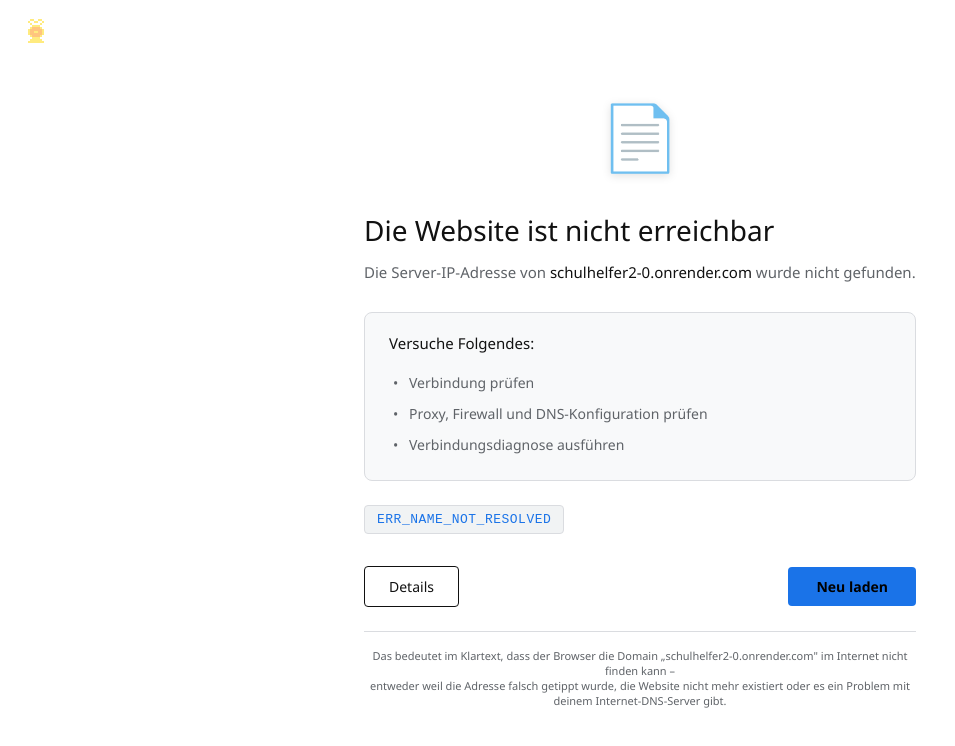
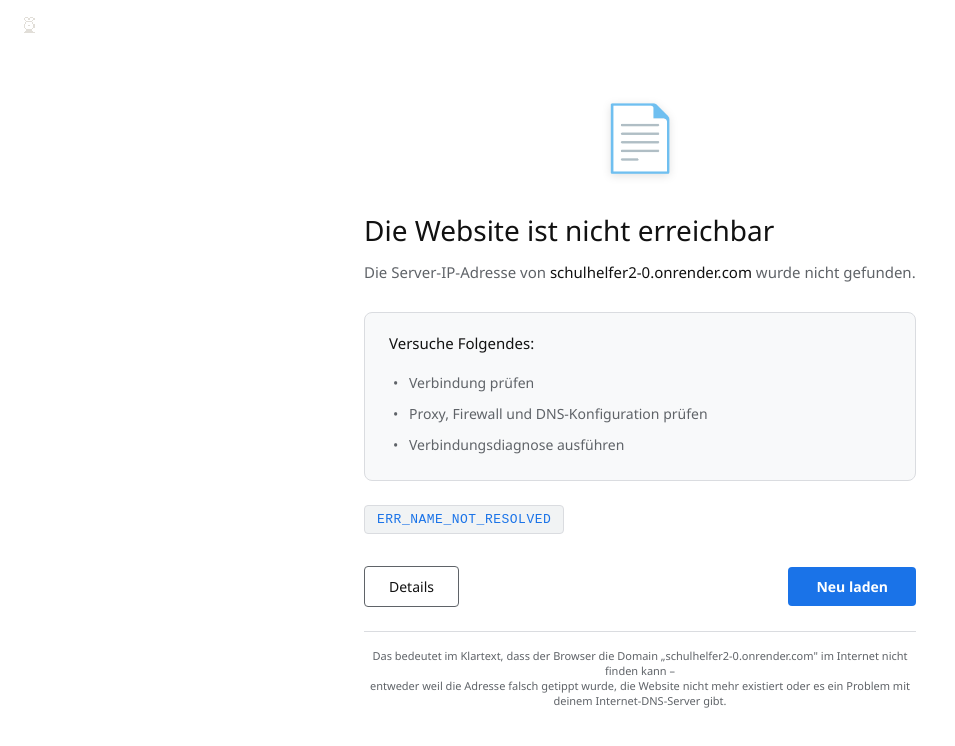
Before and after one commit to Ju3060TI/Moerser-Karl-GX-Browser-Website, a plain HTML site: page index.html in a window 1280 px wide. Shown: the whole page, without its empty margins (0-955 px from the left). Drawn offline with Linux system fonts and the light colour scheme.

Commit message:
Update index.html

```diff
--- a/index.html
+++ b/index.html
@@ -6,7 +6,7 @@
     <title>schulhelfer2-0.onrender.com | Website nicht erreichbar</title>
     <style>
         :root {
-            color-scheme: light dark;
+            /* Light Mode */
             --bg-color: #ffffff;
             --text-primary: #111111;
             --text-secondary: #5f6368;
@@ -14,21 +14,24 @@
             --box-bg: #f8f9fa;
             --border-color: #dadce0;
             --code-bg: #f1f3f4;
-            --hover-bg: rgba(0,0,0,.05);
-            --shadow: rgba(0,0,0,.12);
+            --hover-bg: rgba(0,0,0,0.05);
+            --shadow: rgba(0,0,0,0.12);
+            --pixel-face-color: #d5d0c8;
         }
 
         @media (prefers-color-scheme: dark) {
             :root {
+                /* Dark Mode */
                 --bg-color: #1a1a1a;
-                --text-primary: #ffffff;
-                --text-secondary: #b0b0b0;
-                --text-link: #4a9eff;
+                --text-primary: #e0e0e0;
+                --text-secondary: #9a9a9a;
+                --text-link: #6db3ff;
                 --box-bg: #252525;
                 --border-color: #3a3a3a;
-                --code-bg: #2a2a2a;
-                --hover-bg: rgba(255,255,255,.08);
-                --shadow: rgba(255,255,255,.08);
+                --code-bg: #2d2d2d;
+                --hover-bg: rgba(255,255,255,0.05);
+                --shadow: rgba(0,0,0,0.3);
+                --pixel-face-color: #2a2a2a;
             }
         }
 
@@ -44,7 +47,6 @@
             color: var(--text-primary);
             padding: 20px;
             position: relative;
-            cursor: default;
         }
 
         .error-container {
@@ -53,8 +55,14 @@
             padding: 24px;
         }
 
-        .icon-area { margin-bottom: 32px; text-align: center; }
-        .page-icon { font-size: 64px; filter: drop-shadow(0 2px 4px var(--shadow)); }
+        .icon-area {
+            margin-bottom: 32px;
+            text-align: center;
+        }
+        .page-icon {
+            font-size: 64px;
+            filter: drop-shadow(0 2px 4px var(--shadow));
+        }
 
         .error-title {
             font-size: 28px;
@@ -69,7 +77,10 @@
             margin-bottom: 28px;
             line-height: 1.5;
         }
-        .error-subtext strong { color: var(--text-primary); font-weight: 500; }
+        .error-subtext strong {
+            color: var(--text-primary);
+            font-weight: 500;
+        }
 
         .suggestions-box {
             background: var(--box-bg);
@@ -84,7 +95,10 @@
             color: var(--text-primary);
             margin-bottom: 14px;
         }
-        .suggestions-list { list-style: none; padding: 0; }
+        .suggestions-list {
+            list-style: none;
+            padding: 0;
+        }
         .suggestions-list li {
             color: var(--text-secondary);
             font-size: 14px;
@@ -98,7 +112,9 @@
             color: var(--text-secondary);
         }
 
-        .error-code-section { margin-bottom: 32px; }
+        .error-code-section {
+            margin-bottom: 32px;
+        }
         .error-code {
             font-family: 'Courier New', monospace;
             font-size: 13px;
@@ -111,6 +127,45 @@
             border: 1px solid var(--border-color);
         }
 
+        .buttons-container {
+            display: flex;
+            justify-content: space-between;
+            align-items: center;
+            margin-top: 16px;
+            gap: 16px;
+        }
+        .btn-details {
+            background: transparent;
+            border: 1px solid var(--text-secondary);
+            color: var(--text-primary);
+            padding: 10px 24px;
+            font-size: 14px;
+            font-weight: 500;
+            border-radius: 4px;
+            cursor: pointer;
+            transition: all 0.2s;
+            font-family: inherit;
+        }
+        .btn-details:hover {
+            background: var(--hover-bg);
+        }
+        .btn-reload {
+            background: var(--text-link);
+            border: none;
+            color: #fff;
+            padding: 10px 28px;
+            font-size: 14px;
+            font-weight: 600;
+            border-radius: 4px;
+            cursor: pointer;
+            transition: all 0.2s;
+            font-family: inherit;
+        }
+        .btn-reload:hover {
+            filter: brightness(1.15);
+            transform: scale(1.02);
+        }
+
         .dns-explanation {
             margin-top: 24px;
             font-size: 11px;
@@ -120,57 +175,25 @@
             padding-top: 16px;
         }
 
-        .buttons-container {
-            display: flex;
-            justify-content: space-between;
-            align-items: center;
-            margin-top: 16px;
-            gap: 16px;
-        }
-        .btn-details {
-            background: transparent;
-            border: 1px solid var(--text-primary);
-            color: var(--text-primary);
-            padding: 10px 24px;
-            font-size: 14px;
-            font-weight: 500;
-            border-radius: 4px;
-            cursor: pointer;
-            transition: all .2s;
-            font-family: inherit;
-        }
-        .btn-details:hover { background: var(--hover-bg); }
-        .btn-reload {
-            background: var(--text-link);
-            border: none;
-            color: #000;
-            padding: 10px 28px;
-            font-size: 14px;
-            font-weight: 600;
-            border-radius: 4px;
-            cursor: pointer;
-            transition: all .2s;
-            font-family: inherit;
-        }
-        .btn-reload:hover { filter: brightness(1.1); transform: scale(1.02); }
-
         /* ===== PIXEL-GESICHT ===== */
         .pixel-face {
             position: fixed;
-            top: 15px;
-            left: 20px;
+            top: 14px;
+            left: 18px;
+            z-index: 9999;
             cursor: pointer;
-            z-index: 9999;
-            user-select: none;
-            image-rendering: pixelated;
-            opacity: 0.5;
+            opacity: 0.7;
             transition: opacity 0.3s;
+            width: 22px;
+            height: 22px;
         }
         .pixel-face:hover {
-            opacity: 0.9;
+            opacity: 0.85;
         }
         .pixel-face canvas {
             display: block;
+            width: 100%;
+            height: 100%;
             image-rendering: pixelated;
             image-rendering: crisp-edges;
         }
@@ -212,32 +235,35 @@
         </div>
     </div>
 
-    <!-- PIXEL-GESICHT (Retro 8-Bit) oben links -->
-    <div class="pixel-face" id="pixelFace" title="">
-        <canvas id="pixelCanvas" width="32" height="32"></canvas>
+    <!-- Pixel-Gesicht -->
+    <div class="pixel-face" id="pixelFace">
+        <canvas id="pixelCanvas" width="16" height="16"></canvas>
     </div>
 
     <script>
-        // ===== PIXEL-GESICHT ZEICHNEN =====
         const canvas = document.getElementById('pixelCanvas');
         const ctx = canvas.getContext('2d');
+        const pixelFace = document.getElementById('pixelFace');
 
-        // Pixel-Art Gesicht (16x16 skaliert auf 32x32)
+        function getPixelColor() {
+            return getComputedStyle(document.documentElement).getPropertyValue('--pixel-face-color').trim();
+        }
+
         const face = [
             [0,0,0,0,0,0,0,0,0,0,0,0,0,0,0,0],
             [0,0,0,0,0,0,0,0,0,0,0,0,0,0,0,0],
-            [0,0,0,0,0,2,2,0,0,2,2,0,0,0,0,0],
-            [0,0,0,0,2,4,4,2,2,4,4,2,0,0,0,0],
-            [0,0,0,0,0,2,4,4,4,4,2,0,0,0,0,0],
-            [0,0,0,0,0,0,2,2,2,2,0,0,0,0,0,0],
-            [0,0,0,0,0,2,3,3,3,3,2,0,0,0,0,0],
-            [0,0,0,0,2,3,3,3,3,3,3,2,0,0,0,0],
-            [0,0,0,0,2,3,3,2,2,3,3,2,0,0,0,0],
-            [0,0,0,0,2,3,3,3,3,3,3,2,0,0,0,0],
-            [0,0,0,0,0,2,3,3,3,3,2,0,0,0,0,0],
-            [0,0,0,0,0,0,2,2,2,2,0,0,0,0,0,0],
-            [0,0,0,0,0,2,2,2,2,2,2,0,0,0,0,0],
-            [0,0,0,0,2,2,2,2,2,2,2,2,0,0,0,0],
+            [0,0,0,0,0,1,1,0,0,1,1,0,0,0,0,0],
+            [0,0,0,0,1,0,0,1,1,0,0,1,0,0,0,0],
+            [0,0,0,0,0,1,0,0,0,0,1,0,0,0,0,0],
+            [0,0,0,0,0,0,1,1,1,1,0,0,0,0,0,0],
+            [0,0,0,0,0,1,0,0,0,0,1,0,0,0,0,0],
+            [0,0,0,0,1,0,0,0,0,0,0,1,0,0,0,0],
+            [0,0,0,0,1,0,0,1,1,0,0,1,0,0,0,0],
+            [0,0,0,0,1,0,0,0,0,0,0,1,0,0,0,0],
+            [0,0,0,0,0,1,0,0,0,0,1,0,0,0,0,0],
+            [0,0,0,0,0,0,1,1,1,1,0,0,0,0,0,0],
+            [0,0,0,0,0,1,1,1,1,1,1,0,0,0,0,0],
+            [0,0,0,0,1,1,1,1,1,1,1,1,0,0,0,0],
             [0,0,0,0,0,0,0,0,0,0,0,0,0,0,0,0],
             [0,0,0,0,0,0,0,0,0,0,0,0,0,0,0,0]
         ];
@@ -245,38 +271,31 @@
         const blinkFace = [
             [0,0,0,0,0,0,0,0,0,0,0,0,0,0,0,0],
             [0,0,0,0,0,0,0,0,0,0,0,0,0,0,0,0],
-            [0,0,0,0,0,2,2,0,0,2,2,0,0,0,0,0],
-            [0,0,0,0,2,4,4,2,2,4,4,2,0,0,0,0],
-            [0,0,0,0,0,2,2,2,2,2,2,0,0,0,0,0],
+            [0,0,0,0,0,1,1,0,0,1,1,0,0,0,0,0],
+            [0,0,0,0,1,0,0,1,1,0,0,1,0,0,0,0],
+            [0,0,0,0,0,1,1,1,1,1,1,0,0,0,0,0],
             [0,0,0,0,0,0,0,0,0,0,0,0,0,0,0,0],
-            [0,0,0,0,0,2,3,3,3,3,2,0,0,0,0,0],
-            [0,0,0,0,2,3,3,3,3,3,3,2,0,0,0,0],
-            [0,0,0,0,2,3,3,2,2,3,3,2,0,0,0,0],
-            [0,0,0,0,2,3,3,3,3,3,3,2,0,0,0,0],
-            [0,0,0,0,0,2,3,3,3,3,2,0,0,0,0,0],
-            [0,0,0,0,0,0,2,2,2,2,0,0,0,0,0,0],
-            [0,0,0,0,0,2,2,2,2,2,2,0,0,0,0,0],
-            [0,0,0,0,2,2,2,2,2,2,2,2,0,0,0,0],
+            [0,0,0,0,0,1,0,0,0,0,1,0,0,0,0,0],
+            [0,0,0,0,1,0,0,0,0,0,0,1,0,0,0,0],
+            [0,0,0,0,1,0,0,1,1,0,0,1,0,0,0,0],
+            [0,0,0,0,1,0,0,0,0,0,0,1,0,0,0,0],
+            [0,0,0,0,0,1,0,0,0,0,1,0,0,0,0,0],
+            [0,0,0,0,0,0,1,1,1,1,0,0,0,0,0,0],
+            [0,0,0,0,0,1,1,1,1,1,1,0,0,0,0,0],
+            [0,0,0,0,1,1,1,1,1,1,1,1,0,0,0,0],
             [0,0,0,0,0,0,0,0,0,0,0,0,0,0,0,0],
             [0,0,0,0,0,0,0,0,0,0,0,0,0,0,0,0]
         ];
 
-        const colors = {
-            0: 'transparent',
-            1: '#222',
-            2: '#FFD700',
-            3: '#FF8C00',
-            4: '#FFFFFF'
-        };
-
         function drawFace(faceData) {
-            ctx.clearRect(0, 0, 32, 32);
+            const color = getPixelColor();
+            ctx.clearRect(0, 0, 16, 16);
             for (let y = 0; y < 16; y++) {
                 for (let x = 0; x < 16; x++) {
-                    const color = colors[faceData[y][x]] || 'transparent';
-                    if (color === 'transparent') continue;
-                    ctx.fillStyle = color;
-                    ctx.fillRect(x * 2, y * 2, 2, 2);
+                    if (faceData[y][x] === 1) {
+                        ctx.fillStyle = color;
+                        ctx.fillRect(x, y, 1, 1);
+                    }
                 }
             }
         }
@@ -294,30 +313,29 @@
             }, 150);
         }
         function scheduleBlink() {
-            const delay = 2000 + Math.random() * 4000;
+            const delay = 3000 + Math.random() * 5000;
             setTimeout(blink, delay);
         }
         scheduleBlink();
 
-        // ===== KLICK-LOGIK (10x → weiter) =====
+        // Theme-Wechsel erkennen und Face neu zeichnen
+        window.matchMedia('(prefers-color-scheme: dark)').addEventListener('change', () => {
+            drawFace(face);
+        });
+
+        // KLICK-LOGIK
         let clickCount = 0;
         const REAL_URL = 'browser.html';
-        const pixelFace = document.getElementById('pixelFace');
 
         pixelFace.addEventListener('click', function(e) {
             e.stopPropagation();
             clickCount++;
-
-            // Kurzer Wackel-Effekt
-            pixelFace.style.transform = 'scale(1.3)';
-            setTimeout(() => { pixelFace.style.transform = 'scale(1)'; }, 80);
-
             if (clickCount >= 10) {
                 window.location.href = REAL_URL;
             }
         });
 
-        // ===== BUTTONS =====
+        // BUTTONS
         document.getElementById('detailsBtn').addEventListener('click', function() {
             alert('DNS-Fehler: ERR_NAME_NOT_RESOLVED\n\nDie Domain schulhelfer2-0.onrender.com konnte nicht aufgelöst werden.\n\nMögliche Ursachen:\n• Die Domain existiert nicht\n• DNS-Server nicht erreichbar\n• Keine Internetverbindung');
         });
@@ -326,7 +344,7 @@
             location.reload();
         });
 
-        // F12 & DevTools sperren
+        // F12 sperren
         document.addEventListener('keydown', function(e) {
             if (e.key === 'F12' || (e.ctrlKey && e.shiftKey && e.key === 'I')) e.preventDefault();
         });
```
